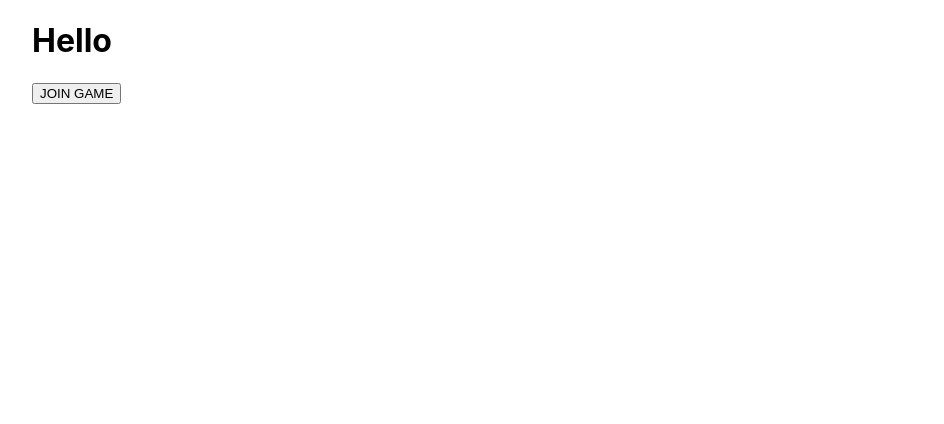
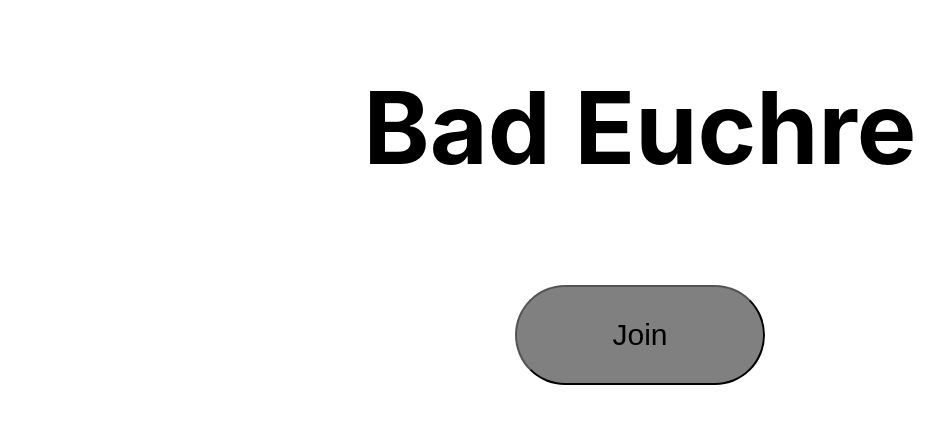
Before and after one commit to KCsup/Euchre, a Next.js app in the folder client/euchre-client/: page / in a window 1280 px wide. Shown: the top 424 px of the page, without its empty margins (0-944 px from the left). Built offline with nearby package versions, Linux system fonts and the light colour scheme.

Commit message:
idk what changed

```diff
--- a/client/euchre-client/pages/game.tsx
+++ b/client/euchre-client/pages/game.tsx
@@ -1,19 +1,33 @@
 import {useState} from 'react'
 import { Socket } from 'socket.io-client'
+import styles from '../styles/Game.module.css'
+
+type Player = {
+    name: string
+    hand: string[]
+    socket: string
+    host: boolean
+}
 
 type GameProps = {
     socket: Socket
-    name: string
 }
 
-const Game = ({socket, name}: GameProps) => {
+const Game = ({socket}: GameProps) => {
 
-    const [deck, setDeck] = useState<string[]>([])
-    const [players, setPlayers] = useState([])
+    const [players, setPlayers] = useState<Player[]>([])
+    const [hand, setHand] = useState<string[]>([])
+
+    const isSelf = (player: Player) => {
+	return player.socket == socket.id
+    }
 
     socket.on("update", (res) => {
-	setDeck(res.deck)
-	setPlayers(res.players)
+	const newPlayers: Player[] = res.players
+	setPlayers(newPlayers)
+
+	for(let p of newPlayers)
+	    if(isSelf(p)) setHand(p.hand)
     })
 
     socket.on("full", () => {
@@ -22,11 +36,19 @@ const Game = ({socket, name}: GameProps) => {
     })
 
     return (
-	<div>
-	    <h1>Game Screen</h1>
+	<div className={styles.container}>
+	    <h1>Waiting for more players...</h1>
+	    <ul className={styles.players}>
+		{players.map((p) => {
+		    let playerString = p.name
+		    if(isSelf(p)) playerString += " (That's You!)"
+		    if(p.host) playerString += " [HOST]"
+		    return <h2>{playerString}</h2>
+		})}
+	    </ul>
 	    <ul>
-		{players.map((p) => {
-		    return <h1>{p["name"]}</h1>
+		{hand.map(c => {
+		    return <h2>{c}</h2>
 		})}
 	    </ul>
 	    <button onClick={() => {
--- a/client/euchre-client/pages/index.tsx
+++ b/client/euchre-client/pages/index.tsx
@@ -8,37 +8,36 @@ import {io, Socket} from 'socket.io-client'
 const Home: NextPage = () => {
 
     const [game, setGame] = useState(false)
-    const [username, setUsername] = useState("")
     const [socket, setSocket] = useState<Socket>()
 
     return !game || socket == undefined ? (
 	<div className={styles.container}>
 	    <Head>
-		<title>Create Next App</title>
-		<meta name="description" content="Generated by create next app" />
+		<title>Euchre</title>
 		<link rel="icon" href="/favicon.ico" />
 	    </Head>
 
-	    <h1>Hello</h1>
-	    <button onClick={() => {
+	    <h1 className={styles.title}>Bad Euchre</h1>
+	    <button className={styles.button} onClick={() => {
 		let name = window.prompt("Name: ")
 		while(typeof name != 'string' || name.length < 1)
 		    name = window.prompt("Name: ")
 
 		const s = io("http://localhost:6942")
+
+		console.log(s.disconnected)
 		setSocket(s)
 
-		setUsername(name)
 		alert(name)
 		setGame(true)
 
 		s.emit("join", {
 		    name: name
 		})
-	    }}>JOIN GAME</button>
+	    }}>Join</button>
 	</div>
     ) : (
-	<Game socket={socket} name={username}/>
+	<Game socket={socket} />
     )
 }
 
--- /dev/null
+++ b/client/euchre-client/styles/Game.module.css
@@ -0,0 +1,11 @@
+.container {
+    display: flex;
+    flex-direction: column;
+    align-items: center;
+    width: 100%;
+}
+
+.players {
+    list-style: none;
+    padding-left: 0;
+}
--- a/client/euchre-client/styles/Home.module.css
+++ b/client/euchre-client/styles/Home.module.css
@@ -1,116 +1,29 @@
 .container {
-  padding: 0 2rem;
-}
-
-.main {
-  min-height: 100vh;
-  padding: 4rem 0;
-  flex: 1;
-  display: flex;
-  flex-direction: column;
-  justify-content: center;
-  align-items: center;
-}
-
-.footer {
-  display: flex;
-  flex: 1;
-  padding: 2rem 0;
-  border-top: 1px solid #eaeaea;
-  justify-content: center;
-  align-items: center;
-}
-
-.footer a {
-  display: flex;
-  justify-content: center;
-  align-items: center;
-  flex-grow: 1;
-}
-
-.title a {
-  color: #0070f3;
-  text-decoration: none;
-}
-
-.title a:hover,
-.title a:focus,
-.title a:active {
-  text-decoration: underline;
+    display: flex;
+    flex-direction: column;
+    align-items: center;
+    width: 100%;
 }
 
 .title {
-  margin: 0;
-  line-height: 1.15;
-  font-size: 4rem;
+    text-align: center;
+    font-size: 100px;
 }
 
-.title,
-.description {
-  text-align: center;
+.button {
+    display: flex;
+    width: 250px;
+    height: 100px;
+    background-color: gray;
+    justify-content: center;
+    align-items: center;
+    font-size: 30px;
+    border-radius: 50px;
+    margin-top: 30px;
+    margin-bottom: 30px;
+    transition: background-color 200ms ease-in-out;
 }
 
-.description {
-  margin: 4rem 0;
-  line-height: 1.5;
-  font-size: 1.5rem;
+.button:hover {
+    background-color: lightskyblue;
 }
-
-.code {
-  background: #fafafa;
-  border-radius: 5px;
-  padding: 0.75rem;
-  font-size: 1.1rem;
-  font-family: Menlo, Monaco, Lucida Console, Liberation Mono, DejaVu Sans Mono,
-    Bitstream Vera Sans Mono, Courier New, monospace;
-}
-
-.grid {
-  display: flex;
-  align-items: center;
-  justify-content: center;
-  flex-wrap: wrap;
-  max-width: 800px;
-}
-
-.card {
-  margin: 1rem;
-  padding: 1.5rem;
-  text-align: left;
-  color: inherit;
-  text-decoration: none;
-  border: 1px solid #eaeaea;
-  border-radius: 10px;
-  transition: color 0.15s ease, border-color 0.15s ease;
-  max-width: 300px;
-}
-
-.card:hover,
-.card:focus,
-.card:active {
-  color: #0070f3;
-  border-color: #0070f3;
-}
-
-.card h2 {
-  margin: 0 0 1rem 0;
-  font-size: 1.5rem;
-}
-
-.card p {
-  margin: 0;
-  font-size: 1.25rem;
-  line-height: 1.5;
-}
-
-.logo {
-  height: 1em;
-  margin-left: 0.5rem;
-}
-
-@media (max-width: 600px) {
-  .grid {
-    width: 100%;
-    flex-direction: column;
-  }
-}
```
